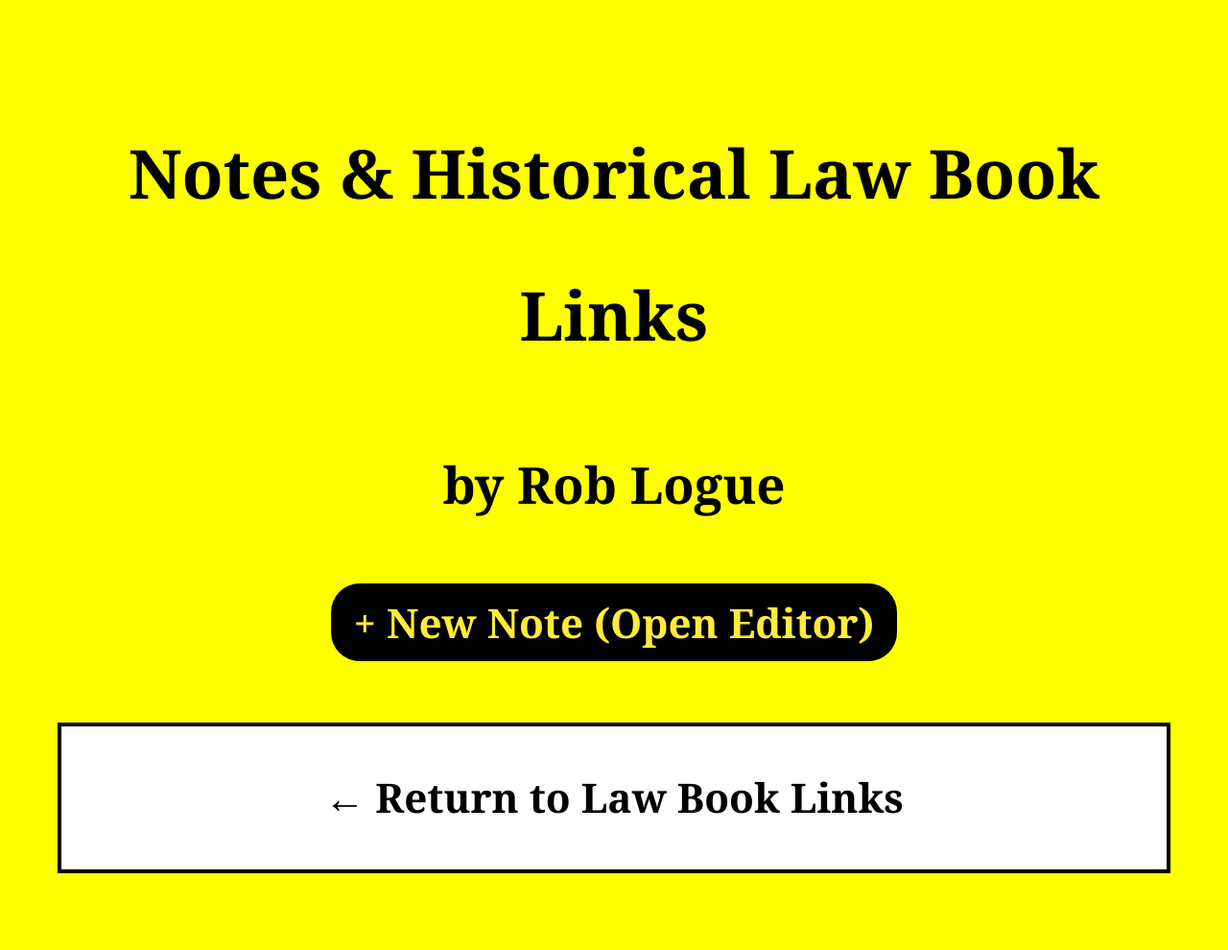
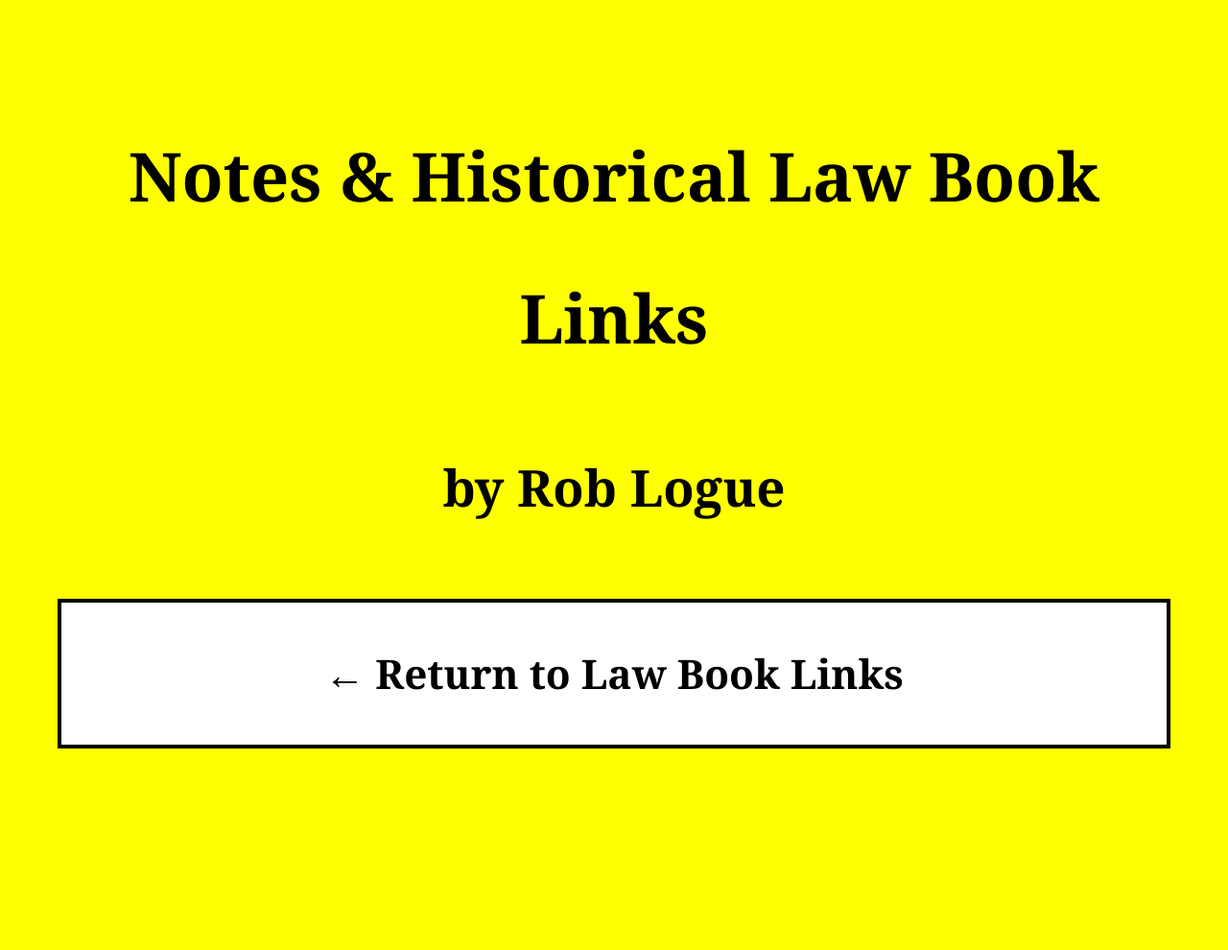
Before and after one commit to iowacattails/my-law-notes, a Jekyll site: the page built from index.html, in a window 1280 px wide. Shown: the whole page at 96% size. Built offline with Jekyll 4.4.1, drawn with Linux system fonts in a browser that asks for light colours; after the commit the page ends 900 px from its top, so only the background shows below that.

Commit message:
Update index.html

```diff
--- a/index.html
+++ b/index.html
@@ -1,60 +1,38 @@
 ---
 layout: default
-title: Home
 ---
 
-<div class="home">
+<div class="header">
   <h1>Notes & Historical Law Book Links</h1>
   <h2>by Rob Logue</h2>
+</div>
 
-  <ul class="note-list">
-    {% for note in site.notes reversed %}
-      <li class="note-item">
+<div class="notes-list">
+  {% for note in site.notes %}
+    <div class="note-card">
       {% if note.cover_image %}
-          <a href="{{ note.url }}">
-            <img src="{{ note.cover_image }}" alt="{{ note.title }}" class="note-thumbnail">
-          </a>
+        <img src="{{ note.cover_image }}" alt="{{ note.title }}" class="note-image">
       {% endif %}
-
-        <div class="note-info">
       <h3><a href="{{ note.url }}">{{ note.title }}</a></h3>
-          <p class="note-date">{{ note.date | date: "%B %d, %Y" }}</p>
-
+      <p class="date">{{ note.date | date: "%B %d, %Y" }}</p>
       {% if note.tags %}
-            <p class="note-tags">
-              Tags:
+        <div class="tags">
           {% for tag in note.tags %}
-                <span class="tag">{{ tag }}</span>{% unless forloop.last %}, {% endunless %}
+            <span class="tag-pill">{{ tag }}</span>
           {% endfor %}
-            </p>
+        </div>
       {% endif %}
-
-          <p class="note-excerpt">
-            {{ note.body | strip_html | truncatewords: 50 }}
-            <a href="{{ note.url }}" class="read-more">Read more →</a>
-          </p>
+      <p>{{ note.body | strip_html | truncatewords: 50 }} <a href="{{ note.url }}">Read more →</a></p>
     </div>
-      </li>
   {% endfor %}
-  </ul>
-
-  <p style="text-align: center; margin-top: 40px;">
-    <a href="https://app.pagescms.org" class="new-note-button">+ New Note (Open Editor)</a>
-  </p>
 </div>
 
 <style>
-  .note-list { list-style: none; padding: 0; }
-  .note-item { margin-bottom: 40px; display: flex; gap: 20px; align-items: flex-start; }
-  .note-thumbnail { max-width: 200px; height: auto; border-radius: 8px; }
-  .note-info { flex: 1; }
-  .note-date { color: #666; font-size: 0.9em; }
-  .note-tags { margin: 10px 0; }
-  .tag { background: #ffeb3b; padding: 4px 10px; border-radius: 20px; font-size: 0.8em; }
-  .note-excerpt { color: #444; }
-  .read-more { color: #000; font-weight: bold; text-decoration: none; }
-  .new-note-button {
-    background: #000; color: #ffeb3b; padding: 12px 24px; border-radius: 30px;
-    text-decoration: none; font-weight: bold; font-size: 1.2em;
-  }
+  .header { text-align: center; margin: 50px 0; }
+  .notes-list { max-width: 800px; margin: 0 auto; }
+  .note-card { margin-bottom: 40px; }
+  .note-image { max-width: 100%; border-radius: 8px; }
+  .date { color: #666; }
+  .tags { margin: 10px 0; }
+  .tag-pill { background: white; color: black; padding: 8px 16px; border-radius: 30px; margin-right: 10px; display: inline-block; }
 </style>
```
Lines whose indentation alone changed are shown as unchanged.
